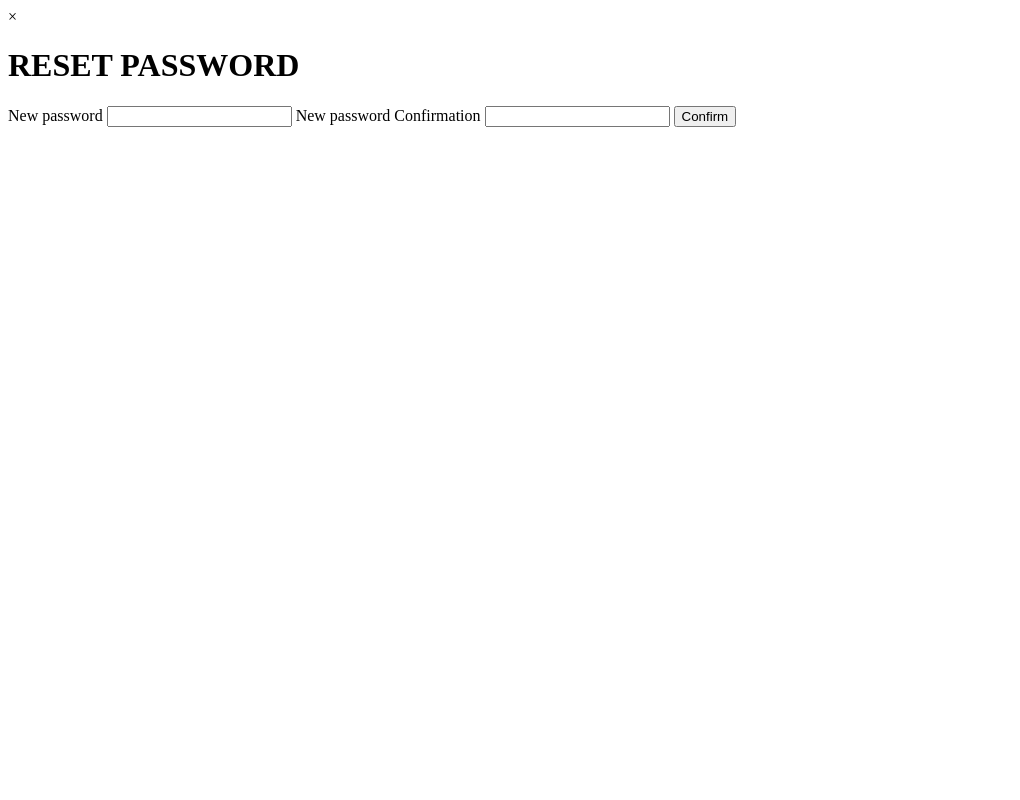
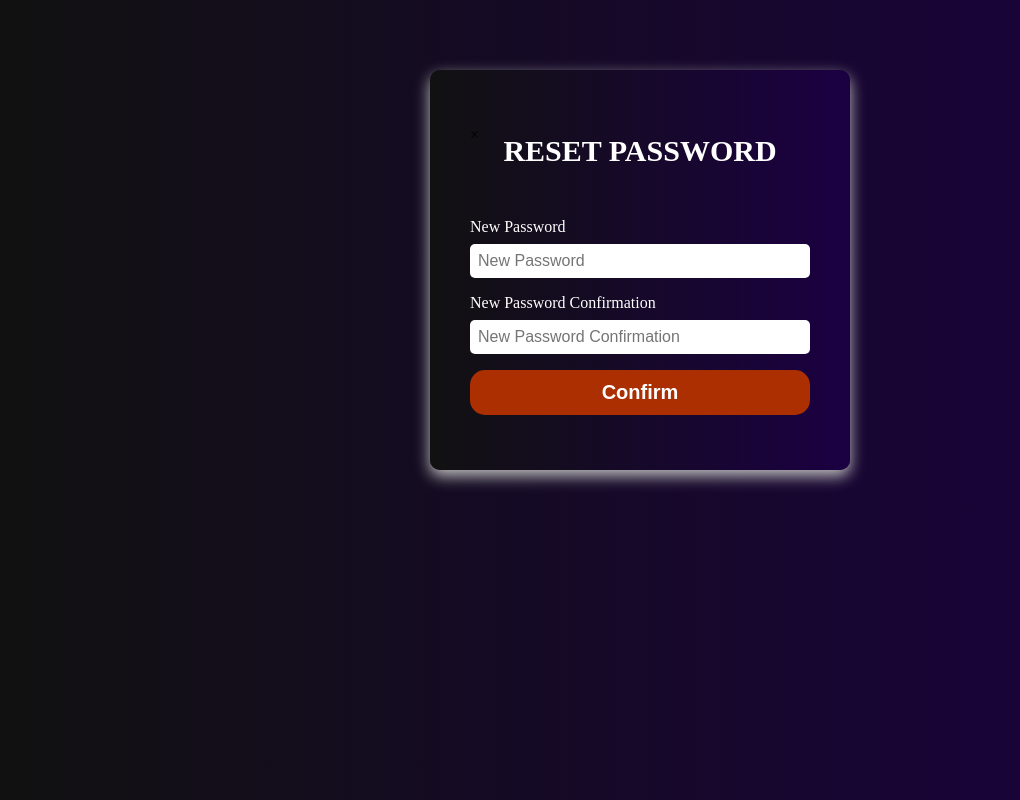
Before and after one commit to qichuang5705/Game-Hub-Platform, a Django app: template accounts/templates/password_reset_form.html in a window 1280 px wide. Shown: the whole page, without its empty margins (0-1020 px from the left). Run offline with Django 3.2, Linux system fonts and the light colour scheme; the template is opened without the code that fills it, so the values that code supplies are empty.

Commit message:
them giao dien reset password

```diff
--- a/accounts/templates/password_reset_form.html
+++ b/accounts/templates/password_reset_form.html
@@ -15,6 +15,83 @@
     {% comment %}
     <link rel="stylesheet" href="{% static 'css/login_register.css' %}" />
     {% endcomment %}
+    <style>
+      * {
+        margin: 0;
+        padding: 0;
+        box-sizing: border-box;
+      }
+
+      body {
+        height: 100vh;
+        width: 100vw;
+        display: flex;
+        justify-content: center;
+        align-items: center;
+        font-family: serif;
+        overflow: hidden;
+        background: linear-gradient(to left, #1b0042, #111111);
+      }
+      .reset_password {
+        background: linear-gradient(to left, #1b0042, #111111);
+        padding: 40px;
+        border-radius: 10px;
+        width: 420px;
+        margin-top: 70px;
+        justify-content: center;
+        align-items: center;
+        box-shadow: 0 6px 15px rgb(192, 192, 192);
+        display: flex;
+        flex-direction: column;
+        min-height: 400px;
+        position: absolute;
+        top: 0;
+        {% comment %} transition: opacity 0.1s ease-in-out, transform 0.1s ease-in-out;
+        z-index: 0;
+        opacity: 0;
+        transform: translateY(50%);
+        overflow-y: auto;
+        max-height: 90vh; {% endcomment %}
+      }
+      h1{
+        font-size: 30px;
+        color: white;
+        justify-content: center;
+        display: flex;
+        align-items: center;
+        font-size: 30px;
+        font-weight: bold;
+        margin-bottom: 50px;
+        margin-top: -10px;
+      }
+      label{
+        display: block;
+        font-size: 16px;
+        margin-bottom: 8px;
+        color: white;
+      }
+      input{
+        width: 100%;
+        padding: 8px;
+        margin-bottom: 16px;
+        border: none;
+        border-radius: 5px;
+        font-size: 16px;
+        box-sizing: border-box;
+      }
+      button{
+        padding: 11px 32px;
+        background-color: #ab2f01;
+        color: white;
+        border: none;
+        border-radius: 15px;
+        cursor: pointer;
+        font-size: 20px;
+        width: 100%;
+        text-align: center;
+        font-weight: bold;
+      }
+    </style>
   </head>
   <body>
     <div class="reset_password">
@@ -26,18 +103,20 @@
         <div class="reset_password_body">
           <form action="" method="post">
             {% csrf_token %}
-            <label for="id_new_password1">New password</label>
+            <label for="id_new_password1">New Password</label>
             <input
               type="password"
               name="new_password1"
               autocomplete="new-password"
+              placeholder="New Password"
               id="id_new_password1"
             />
-            <label for="id_new_password1">New password Confirmation</label>
+            <label for="id_new_password1">New Password Confirmation</label>
             <input
               type="password"
               name="new_password2"
               autocomplete="new-password"
+              placeholder="New Password Confirmation"
               id="id_new_password2"
             />
             <button type="submit" class="reset_password-btn">Confirm</button>
```
Also changed, not shown: accounts/templates/password_reset.html (+78 -0 lines).
